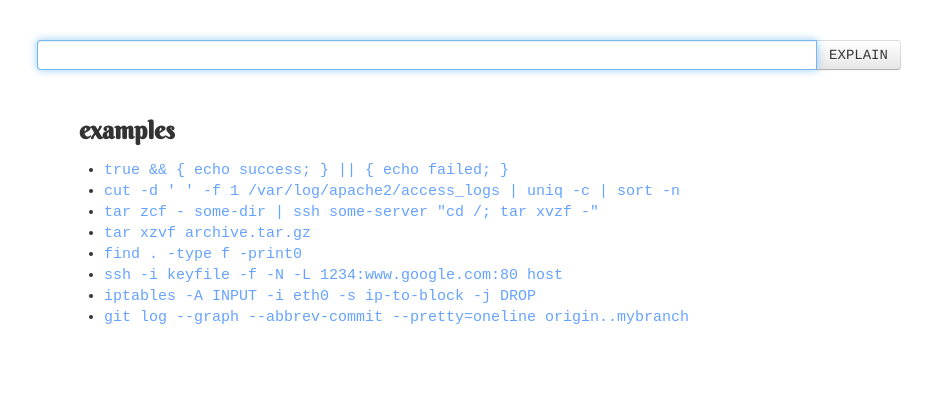
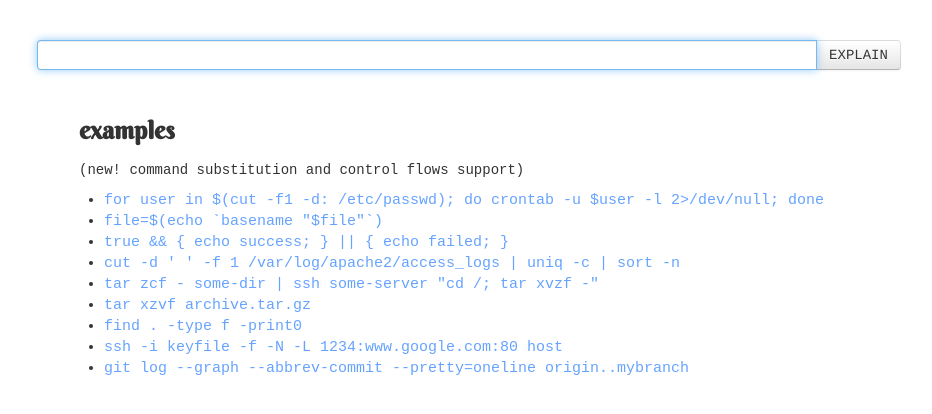
Before and after one commit to idank/explainshell, a Flask app: page / in a window 1280 px wide. Shown: the part 192-606 px from the top of the page, without its empty margins (171-1103 px from the left). Run offline with Flask 2, Linux system fonts and the light colour scheme; some libraries are stand-ins or nearby versions.

Commit message:
index: add examples for the new constructs

```diff
--- a/explainshell/web/templates/index.html
+++ b/explainshell/web/templates/index.html
@@ -21,16 +21,18 @@
                 </div>
             </div>
             <div class="row">
-                <div class="offset1 span8" id="examples">
+                <div class="offset1 span10" id="examples">
                     <h3>examples</h3>
+                    <div style="padding-bottom: 10px;">(new! command substitution and control flows support)</div>
                     <ul>
+                        <li><a href='/explain?cmd=for user in $(cut -f1 -d: /etc/passwd); do crontab -u $user -l 2>/dev/null; done'>for user in $(cut -f1 -d: /etc/passwd); do crontab -u $user -l 2>/dev/null; done</a></li>
+                        <li><a href='/explain?cmd=file=$(echo `basename "$file"`)'>file=$(echo `basename "$file"`)</a></li>
                         <li><a href='/explain?cmd=true+%26%26+%7B+echo+success%3B+%7D+%7C%7C+%7B+echo+failed%3B+%7D'>true && { echo success; } || { echo failed; }</a></li>
                         <li><a href="/explain?cmd=cut -d ' ' -f 1 /var/log/apache2/access_logs | uniq -c | sort -n">cut -d ' ' -f 1 /var/log/apache2/access_logs | uniq -c | sort -n</a></li>
                         <li><a href='/explain?cmd=tar zcf - some-dir | ssh some-server "cd /; tar xvzf -"'>tar zcf - some-dir | ssh some-server "cd /; tar xvzf -"</a></li>
                         <li><a href="/explain?cmd=tar xzvf archive.tar.gz">tar xzvf archive.tar.gz</a></li>
                         <li><a href="/explain?cmd=find . -type f -print0">find . -type f -print0</a></li>
                         <li><a href="/explain?cmd=ssh -i keyfile -f -N -L 1234:www.google.com:80 host">ssh -i keyfile -f -N -L 1234:www.google.com:80 host</a></li>
-                        <li><a href="/explain?cmd=iptables -A INPUT -i eth0 -s ip-to-block -j DROP">iptables -A INPUT -i eth0 -s ip-to-block -j DROP</a></li>
                         <li><a href="/explain?cmd=git log --graph --abbrev-commit --pretty=oneline origin..mybranch">git log --graph --abbrev-commit --pretty=oneline origin..mybranch</a></li>
                     </ul>
                 </div>
```
